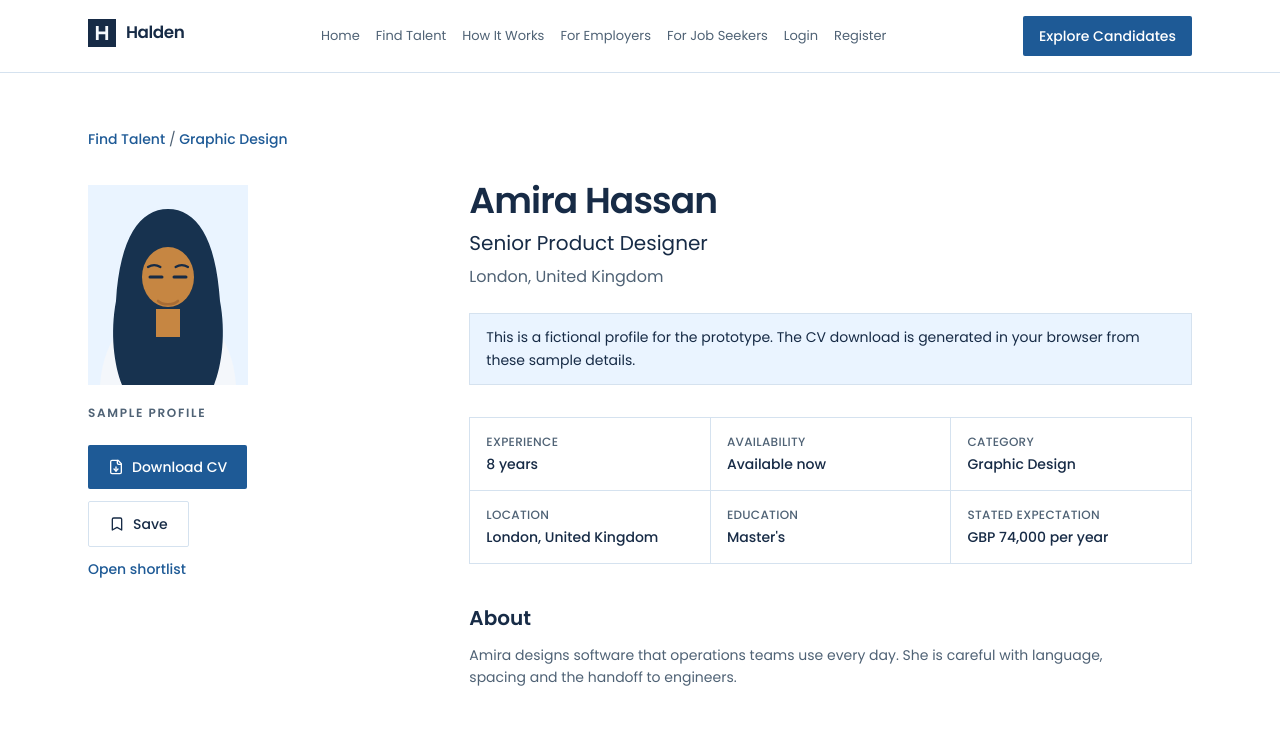
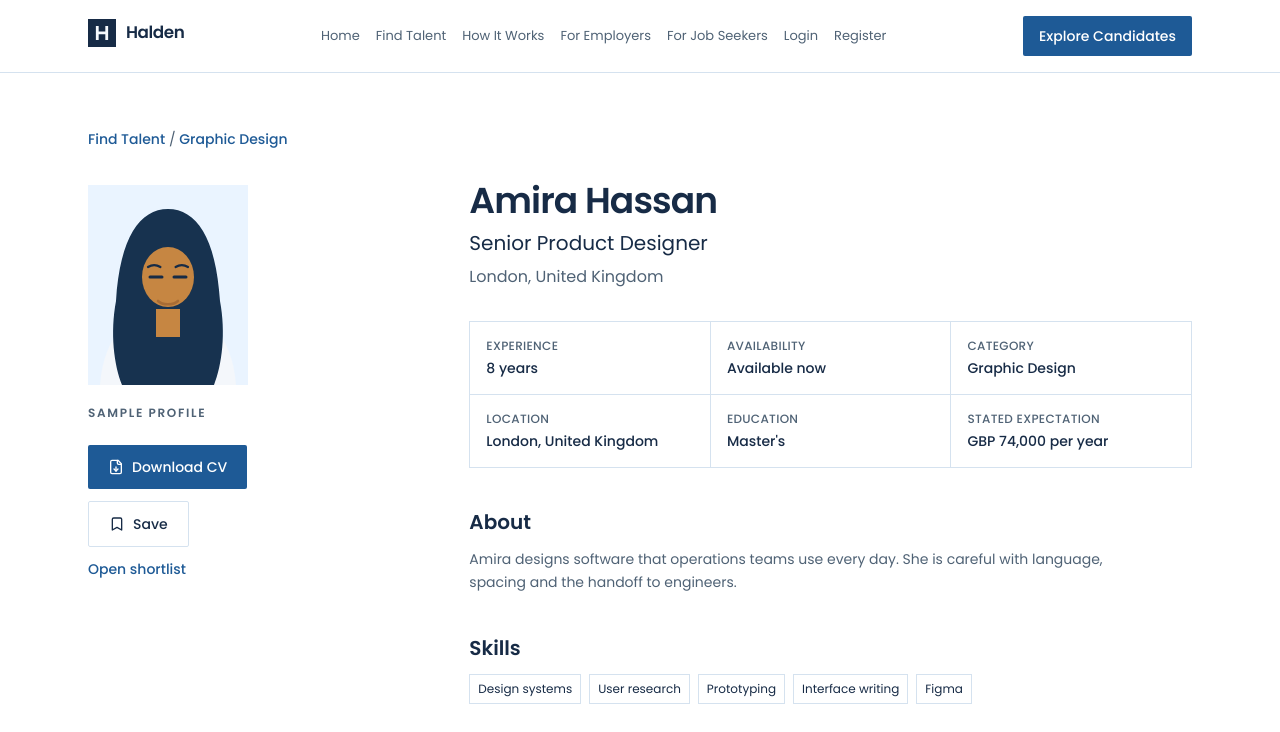
Before and after one commit to Engineering-Alasoft/Holden-hr, a Next.js app: page /candidates/amira-hassan in a window 1280 px wide. Shown: the top 732 px of the page. Built offline with nearby package versions, Linux system fonts and the light colour scheme.

Commit message:
Remove fictional profile notice from CandidatePage component

```diff
--- a/app/candidates/[id]/page.js
+++ b/app/candidates/[id]/page.js
@@ -59,9 +59,9 @@ export default async function CandidatePage({ params }) {
             <p className="mt-2 text-muted">
               {person.city}, {person.country}
             </p>
-            <p className="mt-6 border border-line bg-primary px-4 py-3 text-sm leading-relaxed text-ink">
+            {/* <p className="mt-6 border border-line bg-primary px-4 py-3 text-sm leading-relaxed text-ink">
               This is a fictional profile for the prototype. The CV download is generated in your browser from these sample details.
-            </p>
+            </p> */}
             <dl className="mt-8 grid grid-cols-2 gap-px border border-line bg-line sm:grid-cols-3">
               {facts.map(([label, value]) => (
                 <div key={label} className="bg-white p-4">
```
